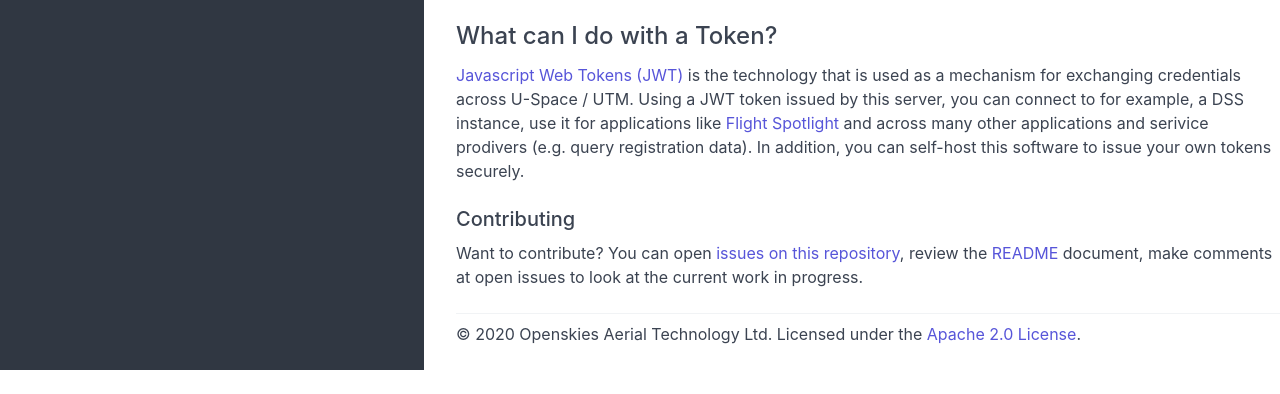
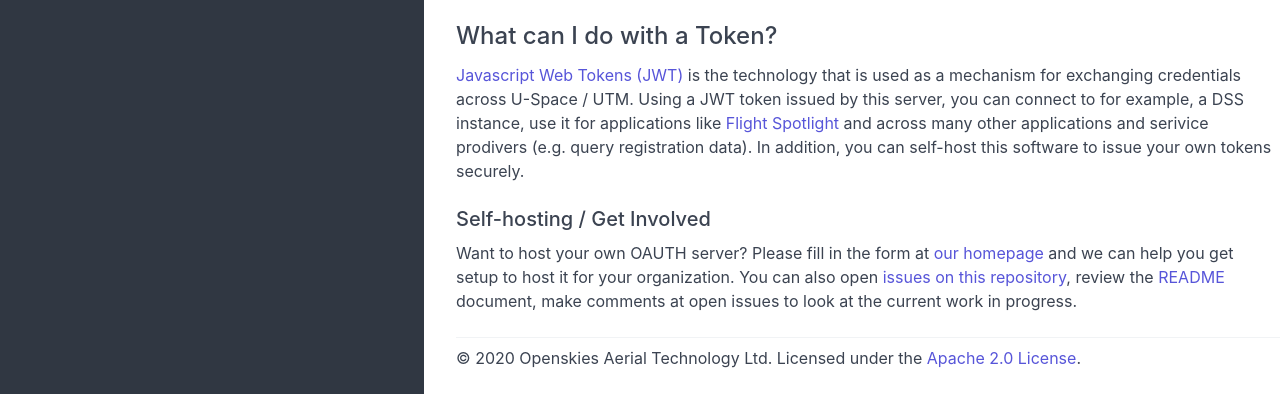
Before and after one commit to xtmalliance/flight-passport, a Django app: page / in a window 1280 px wide. Shown: the part 516-910 px from the top of the page. Before the commit the page ends 886 px from the top, so only its background shows below. Run offline with Django 3.2, Linux system fonts and the light colour scheme.

Commit message:
Updated homepage and self host link

```diff
--- a/vault/templates/passport_homepage.html
+++ b/vault/templates/passport_homepage.html
@@ -24,8 +24,8 @@
         <p>The upcoming U-Space and UTM ecosystem, uses JWT Tokens and OAUTH 2.0 technology to authenticate users and services. This is a open source implementation of OAUTH 2.0 server built specifically for UTM / U-Space. It supports the <mark>Client Credentials</mark> flow for Machine to Machine interactions and the <mark>Authorization Code</mark> flow for cases where an individual / person is associated. In addition, it supports most existing Identity and Authentication platforms.</p>
         <h4>What can I do with a Token?</h4>
         <p><a href="https://jwt.io">Javascript Web Tokens (JWT)</a> is the technology that is used as a mechanism for exchanging credentials across U-Space / UTM. Using a JWT token issued by this server, you can connect to for example, a DSS instance, use it for applications like <a href="https://github.com/openskies-sh/flight-spotlight/">Flight Spotlight</a> and across many other applications and serivice prodivers (e.g. query registration data). In addition, you can self-host this software to issue your own tokens securely.</p>
-            <h5 class="title">Contributing</h5>
-            <p>Want to contribute? You can open <a href="https://github.com/openskies-sh/flight_passport/issues">issues on this repository</a>, review the <a href="https://github.com/openskies-sh/flight_passport/blob/master/README.md">README</a> document, make comments at open issues to look at the current work in progress.
+            <h5 class="title">Self-hosting / Get Involved</h5>
+            <p>Want to host your own OAUTH server? Please fill in the form at <a href="https://openskies.sh">our homepage</a> and we can help you get setup to host it for your organization. You can also open <a href="https://github.com/openskies-sh/flight_passport/issues">issues on this repository</a>, review the <a href="https://github.com/openskies-sh/flight_passport/blob/master/README.md">README</a> document, make comments at open issues to look at the current work in progress.
             <div class="divider"></div>
             <p>&copy; 2020 Openskies Aerial Technology Ltd. Licensed under the <a target="_blank" href="https://github.com/openskies-sh/aircraftregistry/blob/master/LICENSE" title="Apache 2.0 Licence">Apache 2.0 License</a>.</p>
     </div><!-- .column .col-8 .col-sm-12 -->
```
